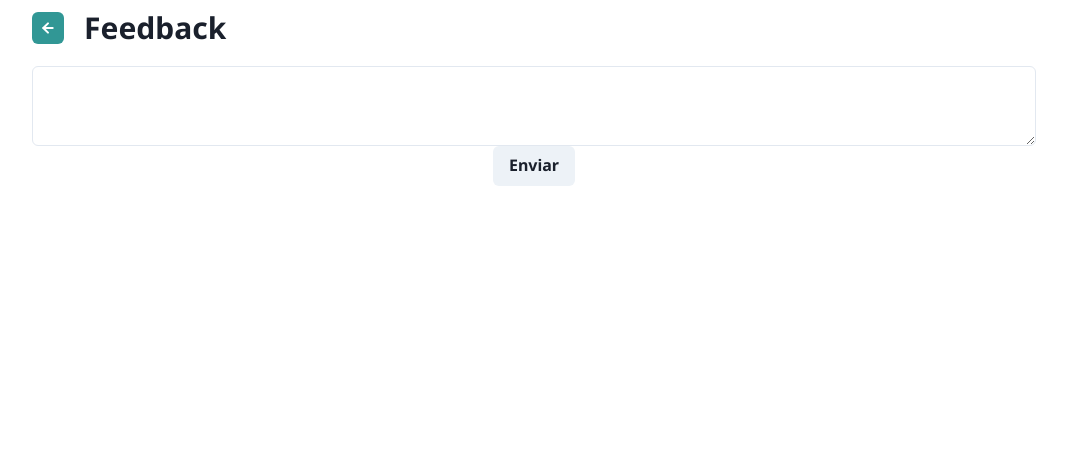
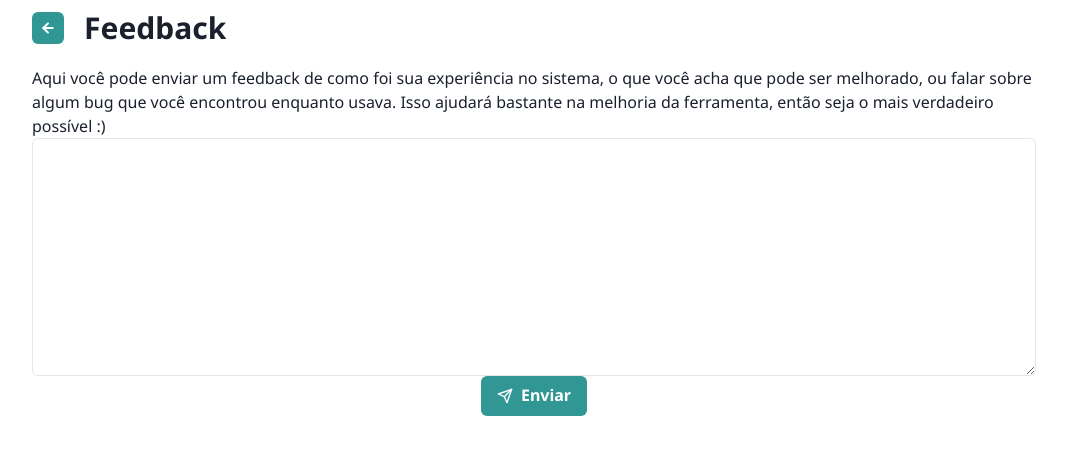
Before and after one commit to gustavocrvls/keeme-frontend, a React (Create React App) app: page /feedback in a window 1280 px wide. Shown: the top 454 px of the page, without its empty margins (106-1173 px from the left). Built offline with nearby package versions, Linux system fonts and the light colour scheme; no server answers.

Commit message:
Funcionalidade do campo de feedback

```diff
--- a/package.json
+++ b/package.json
@@ -7,6 +7,7 @@
     "@emotion/react": "^11.1.5",
     "@emotion/styled": "^11.1.5",
     "axios": "^0.21.1",
+    "firebase": "^8.3.1",
     "framer-motion": "^3.3.0",
     "node-sass": "4.14.1",
     "noty": "^3.2.0-beta",
--- a/src/components/Notifications.tsx
+++ b/src/components/Notifications.tsx
@@ -42,13 +42,21 @@ function notifyError(text: string): void {
 }
 
 function notifyWarning(text: string): void {
-  new Noty({
-    text,
-    type: 'warning',
-    theme: NOTY_THEME,
-    timeout: 2000,
-    progressBar: true,
-  }).show();
+  toast({
+    title: 'Sucesso!',
+    status: 'warning',
+    duration: 3000,
+    isClosable: true,
+    position: 'bottom-right',
+    render: props => (
+      <Box m={3} color="white" p={3} bg="yellow.500" borderRadius="md">
+        <p>
+          <strong>Ops!</strong>
+        </p>
+        <p>{text}</p>
+      </Box>
+    ),
+  });
 }
 
 export { notifySuccess, notifyError, notifyWarning };
--- /dev/null
+++ b/src/services/firebase.ts
@@ -0,0 +1,12 @@
+import firebase from 'firebase/app';
+import 'firebase/firestore';
+
+const firebaseConfig = {
+  authDomain: 'https://keeme-44e57.firebaseapp.com',
+  projectId: 'keeme-44e57',
+};
+
+if (!firebase.apps.length) firebase.initializeApp(firebaseConfig);
+else firebase.app();
+
+export const db = firebase.firestore();
--- a/src/views/public/Feedback/index.tsx
+++ b/src/views/public/Feedback/index.tsx
@@ -1,17 +1,63 @@
-import React from 'react';
-import { Button, Flex, Textarea } from '@chakra-ui/react';
-import { Container, LimitedContainer } from '../../../components/Containers';
+import React, { FormEvent, useState } from 'react';
+import { Box, Button, Flex, Textarea } from '@chakra-ui/react';
+import { FiSend } from 'react-icons/fi';
+import { useHistory } from 'react-router-dom';
+import { LimitedContainer } from '../../../components/Containers';
 import PageTitle from '../../../components/PageTitle';
+import {
+  notifyError,
+  notifySuccess,
+  notifyWarning,
+} from '../../../components/Notifications';
+import { db } from '../../../services/firebase';
 
 export function Feedback(): JSX.Element {
+  const [feedback, setFeedback] = useState<string>('');
+
+  const history = useHistory();
+
+  async function sendFeedback(e: FormEvent) {
+    e.preventDefault();
+
+    if (!feedback || feedback.replaceAll(' ', '').length === 0) {
+      notifyWarning('Você precisa escrever algo!');
+      return;
+    }
+
+    try {
+      await db.collection('feedbacks').doc(`${new Date().getTime()}`).set({
+        description: feedback,
+      });
+      notifySuccess('Obrigado pelo Feedback! 😁');
+      history.goBack();
+    } catch (err) {
+      console.error(err);
+      notifyError('Não foi possível enviar o feedback 😅');
+    }
+  }
+
   return (
     <LimitedContainer>
       <>
         <PageTitle>Feedback</PageTitle>
-        <Textarea />
-        <Flex justifyContent="center">
-          <Button>Enviar</Button>
-        </Flex>
+        <Box>
+          Aqui você pode enviar um feedback de como foi sua experiência no
+          sistema, o que você acha que pode ser melhorado, ou falar sobre algum
+          bug que você encontrou enquanto usava. Isso ajudará bastante na
+          melhoria da ferramenta, então seja o mais verdadeiro possível :)
+        </Box>
+        <form onSubmit={sendFeedback}>
+          <Textarea
+            feedback={feedback}
+            onChange={e => setFeedback(e.target.value)}
+            rows={10}
+          />
+          <Flex justifyContent="center">
+            <Button type="submit" colorScheme="teal" leftIcon={<FiSend />}>
+              Enviar
+            </Button>
+          </Flex>
+        </form>
       </>
     </LimitedContainer>
   );
```
Also changed, not shown: 1 other file (tests, documents, lock files or other folders).
